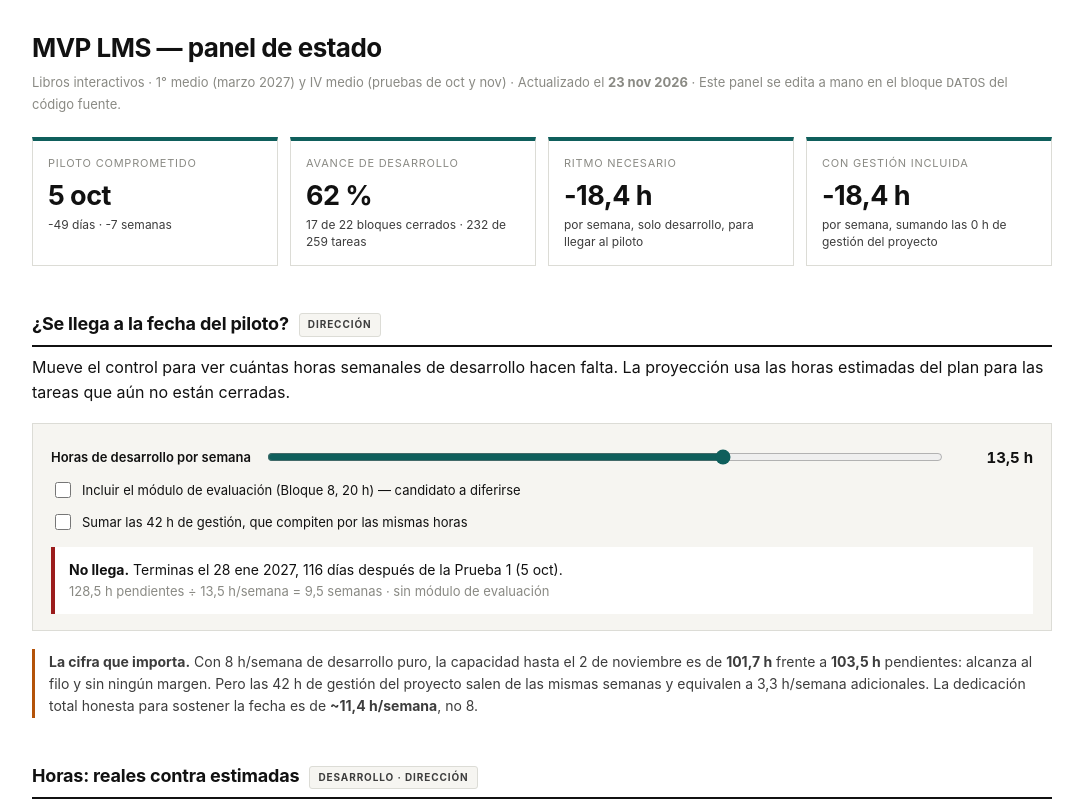
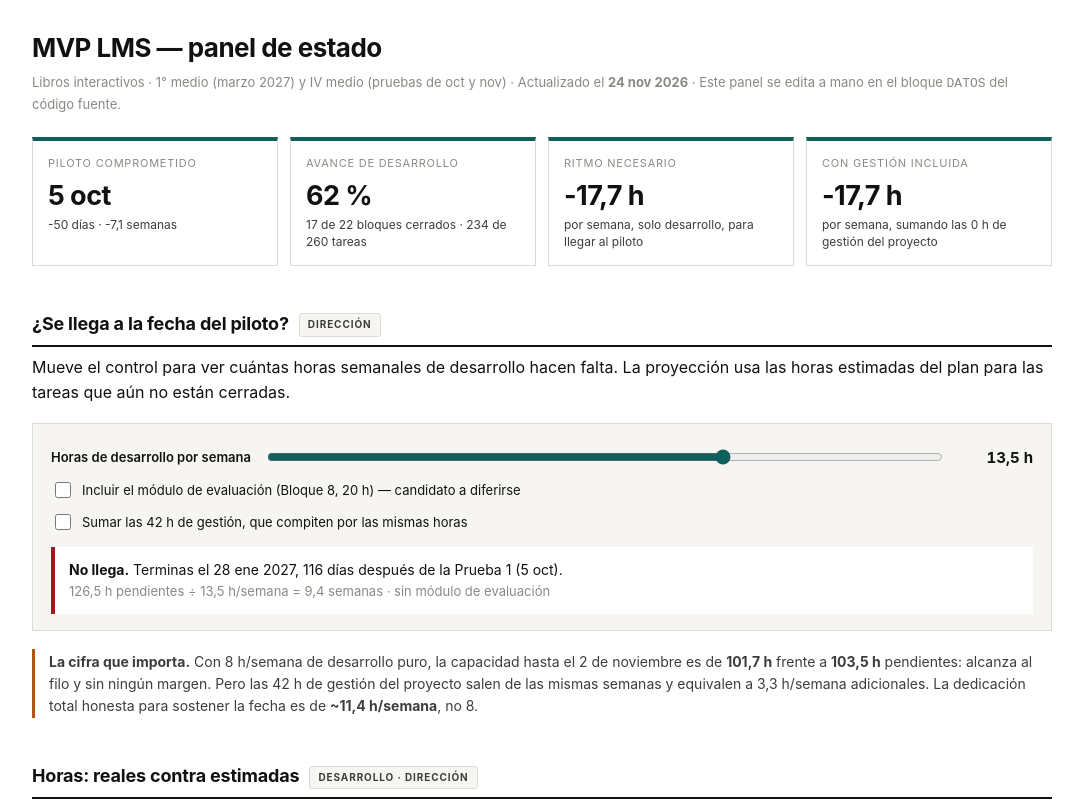
Before and after one commit to claudioflores-prof/panel-lms, a plain HTML site: page index.html in a window 1280 px wide. Shown: the top 800 px of the page, without its empty margins (98-1181 px from the left). Drawn offline with Linux system fonts and the light colour scheme.

Commit message:
Actualiza panel de estado

```diff
--- a/index.html
+++ b/index.html
@@ -241,8 +241,8 @@ cifras que se comunican. Se quitan de aquí cuando se corrijan en los documentos
    Estados de tarea: "done" | "wip" | "todo" | "cut"
    ═══════════════════════════════════════════════════════════════════ */
 const DATOS = {
-  actualizado: "2026-11-23",
-  hoy:         "2026-11-23",   // dejar igual a actualizado; permite congelar el panel para imprimir
+  actualizado: "2026-11-24",
+  hoy:         "2026-11-24",   // dejar igual a actualizado; permite congelar el panel para imprimir
   semana1:     "2026-07-27",   // lunes de la semana 1 del plan
   piloto:      "2026-10-05",   // Prueba 1 en IV medio (antes: piloto 2 basico 2 nov)
   mvp:         "2026-11-09",   // Prueba 2 en IV medio: el curso egresa a mediados de nov
@@ -391,16 +391,16 @@ const DATOS = {
       ]},
 
     { id:"B10", nombre:"Reportería", ini:"2026-09-14", fin:"2027-02-28", real:null,
-      nota:"Prioridad de dirección. No se hace de corrido: la fase 1 va antes de la prueba de octubre, la fase 2 antes de la de noviembre y la fase 3 en el verano. La regla central del módulo viene de un fracaso real: el avance se mide por unidad y lección, nunca por objetivo de aprendizaje, que es lo que volvió inservible el panel anterior del colegio. T10.0 se retiró de esta lista (C-3, auditoría del 28 ago 2026): era la misma tarea que T6.0, movida por D35 el 24 de agosto y ya cerrada en el Bloque 6 — este bloque la contaba dos veces.",
+      nota:"D195, 23 nov 2026: el tiempo de conexión, la planificación por semana y el correo al apoderado (T10.1, T10.3 y T10.5 a T10.8, 24,5 h) se construyen después de marzo de 2027, sin fecha; siguen aprobadas. En enero y febrero no se trabaja. Prioridad de dirección. No se hace de corrido: la fase 1 va antes de la prueba de octubre y la fase 2 antes de la de noviembre. La regla central del módulo viene de un fracaso real: el avance se mide por unidad y lección, nunca por objetivo de aprendizaje, que es lo que volvió inservible el panel anterior del colegio. T10.0 se retiró de esta lista (C-3, auditoría del 28 ago 2026): era la misma tarea que T6.0, movida por D35 el 24 de agosto y ya cerrada en el Bloque 6 — este bloque la contaba dos veces.",
       tareas:[
-        {id:"T10.1", t:"Permiso de UTP y medición de tiempo de conexión",          h:4.5,e:"todo", c:"Una hora de clase queda registrada como una fila con los minutos conectados, no como sesenta registros"},
+        {id:"T10.1", t:"Después de marzo de 2027 (D195) · Permiso de UTP y medición de tiempo de conexión",          h:4.5,e:"todo", c:"Una hora de clase queda registrada como una fila con los minutos conectados, no como sesenta registros"},
         {id:"T10.2", t:"Panel de avance para UTP y dirección",                     h:6,  e:"done", c:"Con 80 estudiantes y 6 asignaturas abre en menos de 1 segundo; una actividad de repaso no ensucia el avance de ninguna unidad"},
-        {id:"T10.3", t:"Ensayo del correo semanal con datos reales",               h:2,  e:"todo", c:"Llega a las casillas de prueba y se lee bien en el teléfono, sin adjuntos"},
+        {id:"T10.3", t:"Después de marzo de 2027 (D195) · Ensayo del correo semanal con datos reales",               h:2,  e:"todo", c:"Llega a las casillas de prueba y se lee bien en el teléfono, sin adjuntos"},
         {id:"T10.4", t:"Calendario escolar: trimestres, vacaciones y feriados",    h:5,  e:"done", c:"Después de una semana de vacaciones no aparece ninguna alerta nueva por el solo paso del tiempo"},
-        {id:"T10.5", t:"Planificación del libro por semana",                       h:6,  e:"todo", c:"El profesor confirma la planificación de la semana en un clic; si no planifica, el panel sigue sirviendo igual"},
-        {id:"T10.6", t:"Comparación entre lo planificado y lo realmente avanzado", h:2,  e:"todo", c:"El reporte del viernes responde quién no llegó a la página comprometida"},
-        {id:"T10.7", t:"Correo semanal al apoderado",                              h:8,  e:"todo", c:"Un apoderado dado de baja no lo recibe, y se puede responder qué se envió y cuándo"},
-        {id:"T10.8", t:"Servicio de envío de correo en producción",                h:2,  e:"todo", c:"Los correos llegan a la bandeja de entrada y no a spam"},
+        {id:"T10.5", t:"Después de marzo de 2027 (D195) · Planificación del libro por semana",                       h:6,  e:"todo", c:"El profesor confirma la planificación de la semana en un clic; si no planifica, el panel sigue sirviendo igual"},
+        {id:"T10.6", t:"Después de marzo de 2027 (D195) · Comparación entre lo planificado y lo realmente avanzado", h:2,  e:"todo", c:"El reporte del viernes responde quién no llegó a la página comprometida"},
+        {id:"T10.7", t:"Después de marzo de 2027 (D195) · Correo semanal al apoderado",                              h:8,  e:"todo", c:"Un apoderado dado de baja no lo recibe, y se puede responder qué se envió y cuándo"},
+        {id:"T10.8", t:"Después de marzo de 2027 (D195) · Servicio de envío de correo en producción",                h:2,  e:"todo", c:"Los correos llegan a la bandeja de entrada y no a spam"},
         {id:"T10.9", t:"Alertas como avisos del inicio de la UTP",                h:3.5,e:"done", c:"Después de una semana de vacaciones no aparece ningún aviso nuevo por el solo paso del tiempo"},
         {id:"T10.10",t:"Gráficos del curso: avance por lección y logro por prueba", h:3,  e:"done", c:"El avance es por lección, nunca por objetivo de aprendizaje, y el logro coincide con el de la matriz del colegio"},
         {id:"T10.11",t:"Maqueta del calendario escolar configurable", h:3, e:"done", c:"Claudio aprueba la maqueta"},
@@ -485,13 +485,14 @@ const DATOS = {
         {id:"T11.26", t:"Vigilancia de roles: gobierno/test_roles.py (D182 punto 13)", h:2.5, e:"done", c:"Un permiso inventado lo pone en rojo; una C sin línea Roles: lo pone en rojo"},
         {id:"T11.27", t:"El rol manda sobre la asignación docente (D188)", h:3, e:"done", c:"Quien pierde Profesor no aparece como profesora ni jefa en ninguna pantalla; la ficha del curso la marca; nada se borra y vuelve con el rol"},
       ]},
-    { id:"B9", nombre:"Producción 2027", ini:"2026-12-01", fin:"2027-02-28", real:null,
-      nota:"Ventana dic 2026 – mar 2027: purga anual, ActivityReport por matrícula, filtro de período y consulta agregada de biblioteca. Añadido al panel el 3 sep 2026 (C-4, auditoría del 28 ago): existía en el Plan Técnico y no figuraba aquí. T9.1 se adelantó al Bloque 7 como T8.0 (D69, cerrada) y T9.5 ya se ejecutó como D29/T6.0 (Bloque 6, cerrada) — ninguna de las dos se cuenta de nuevo en este bloque.",
+    { id:"B9", nombre:"Producción 2027", ini:"2026-11-20", fin:"2026-12-31", real:null,
+      nota:"D195, 23 nov 2026: se construye en la semana del 20 al 27 nov 2026; el cierre del año 2026 (export_year con la purga) es una operación de fines de diciembre y T9.3 va después de marzo de 2027. Texto anterior: Ventana dic 2026 – mar 2027: purga anual, ActivityReport por matrícula, filtro de período y consulta agregada de biblioteca. Añadido al panel el 3 sep 2026 (C-4, auditoría del 28 ago): existía en el Plan Técnico y no figuraba aquí. T9.1 se adelantó al Bloque 7 como T8.0 (D69, cerrada) y T9.5 ya se ejecutó como D29/T6.0 (Bloque 6, cerrada) — ninguna de las dos se cuenta de nuevo en este bloque.",
       tareas:[
-        {id:"T9.2", t:"Definir el alcance de la purga anual y construir manage.py export_year (volcado + purga)", h:2,   e:"wip", c:"Se exporta un año completo a archivo, se purga, y el archivo permite reconstruir lo exportado"},
-        {id:"T9.3", t:"ActivityReport pasa a FK a Enrollment; unicidad (enrollment, activity_id)",                  h:3,   e:"todo", c:"Un alumno que repite el curso rehace la misma actividad y quedan dos reportes, no uno pisado"},
+        {id:"T9.2", t:"Definir el alcance de la purga anual y construir manage.py export_year (volcado + purga)", h:2,   e:"done", c:"Se exporta un año completo a archivo, se purga, y el archivo permite reconstruir lo exportado"},
+        {id:"T9.3", t:"Después de marzo de 2027 (D195) · ActivityReport pasa a FK a Enrollment; unicidad (enrollment, activity_id)",                  h:3,   e:"todo", c:"Un alumno que repite el curso rehace la misma actividad y quedan dos reportes, no uno pisado"},
         {id:"T9.4", t:"Filtro de período en la autorización del endpoint de reporte y en la biblioteca",           h:1.5, e:"done", c:"Un alumno de 3° en 2028 no ve el libro de 2° 2027 en su biblioteca"},
-        {id:"T9.6", t:"Consulta agregada de progreso por unidad (elimina el N+1 de la biblioteca)",                h:0.5, e:"done", c:"La biblioteca hace un número constante de consultas, no una por unidad"}
+        {id:"T9.6", t:"Consulta agregada de progreso por unidad (elimina el N+1 de la biblioteca)",                h:0.5, e:"done", c:"La biblioteca hace un número constante de consultas, no una por unidad"},
+        {id:"T9.7", t:"El profesor ve solo los cursos del año escolar vigente",                                    h:2,   e:"done", c:"Un profesor con un curso de 2026 y uno de 2027 ve en su inicio solo el que está dictando"}
       ]},
     { id:"B12", nombre:"Paquete Editorial Santillana", ini:"2026-10-06", fin:"2026-12-19", real:null,
       nota:"Aprobado por D70/C28 el 27 ago 2026: 62 h de alcance NUEVO, no corrección. Posterior al Bloque 7. Hasta el 29 de agosto no existía ni en el Plan Técnico ni en este panel, así que dirección nunca lo vio.",
```
